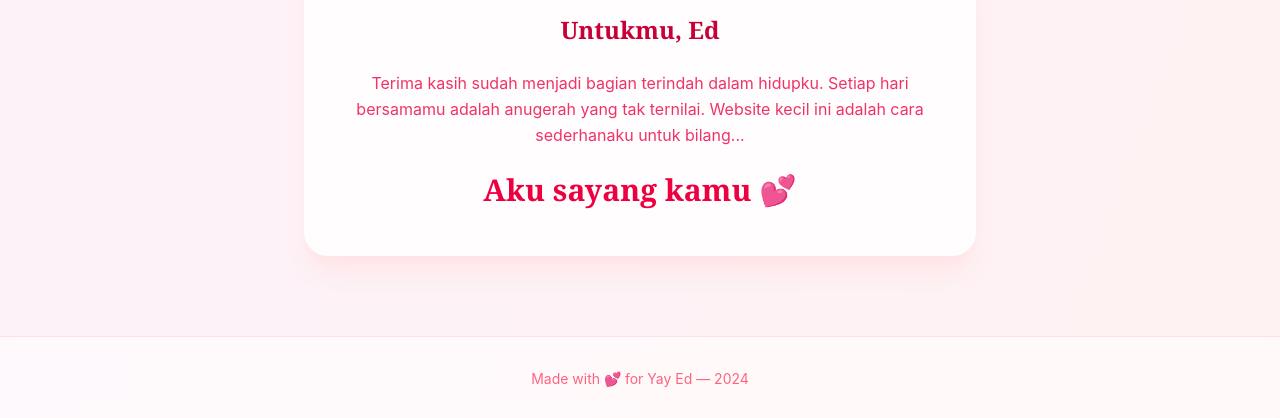
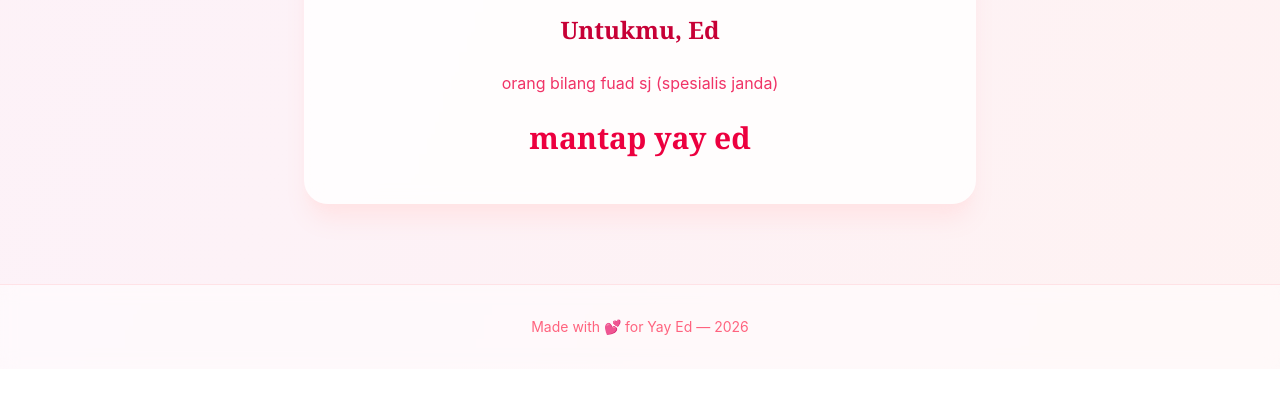
Before and after one commit to Fajrezzz/yay-ed, a React (Vite) app: page / in a window 1280 px wide. Shown: the part 2914-3332 px from the top of the page. After the commit the page ends 3283 px from the top, so only its background shows below. Built offline with nearby package versions, Linux system fonts and the light colour scheme.

Commit message:
Update App.tsx

```diff
--- a/src/App.tsx
+++ b/src/App.tsx
@@ -221,13 +221,11 @@ export default function App() {
             </h2>
 
             <p className="leading-relaxed text-rose-600/80">
-              Terima kasih sudah menjadi bagian terindah dalam hidupku.
-              Setiap hari bersamamu adalah anugerah yang tak ternilai.
-              Website kecil ini adalah cara sederhanaku untuk bilang...
+              orang bilang fuad sj (spesialis janda)
             </p>
 
             <p className="mt-6 font-serif text-3xl font-bold text-rose-600">
-              Aku sayang kamu 💕
+              mantap yay ed
             </p>
 
           </div>
@@ -237,7 +235,7 @@ export default function App() {
       {/* ================= FOOTER ================= */}
       <footer className="relative z-10 border-t border-rose-200/50 bg-white/50 py-8 text-center backdrop-blur-sm">
         <p className="text-sm text-rose-400">
-          Made with 💕 for Yay Ed &mdash; 2024
+          Made with 💕 for Yay Ed &mdash; 2026
         </p>
       </footer>
 
```
